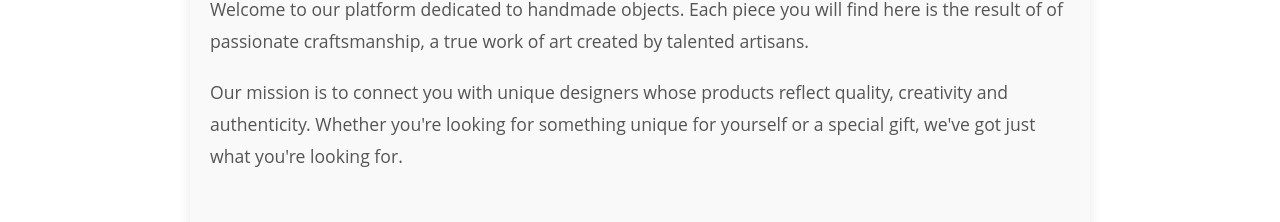
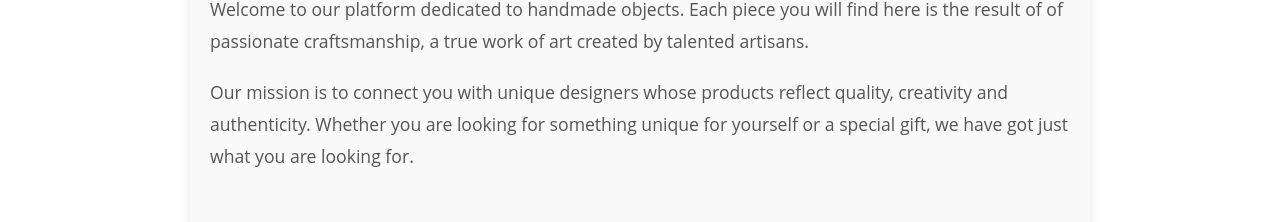
Before and after one commit to AnastasiyaShvydko/WDD430_project, a Next.js app in the folder handcrafted-dashboard/: page /handcraft/about in a window 1280 px wide. Shown: the part 202-424 px from the top of the page. Built offline with nearby package versions, Linux system fonts and the light colour scheme.

Commit message:
Change few typos

```diff
--- a/handcrafted-dashboard/app/handcraft/about/page.tsx
+++ b/handcrafted-dashboard/app/handcraft/about/page.tsx
@@ -19,8 +19,8 @@ export default function About() {
 
           <p>
           Our mission is to connect you with unique designers whose products reflect quality,
-            creativity and authenticity. Whether you're looking for something unique for yourself or a special gift,
-            we've got just what you're looking for.
+            creativity and authenticity. Whether you are looking for something unique for yourself or a special gift,
+            we have got just what you are looking for.
           </p>
 
           <h2>Mission Statement</h2>
```
